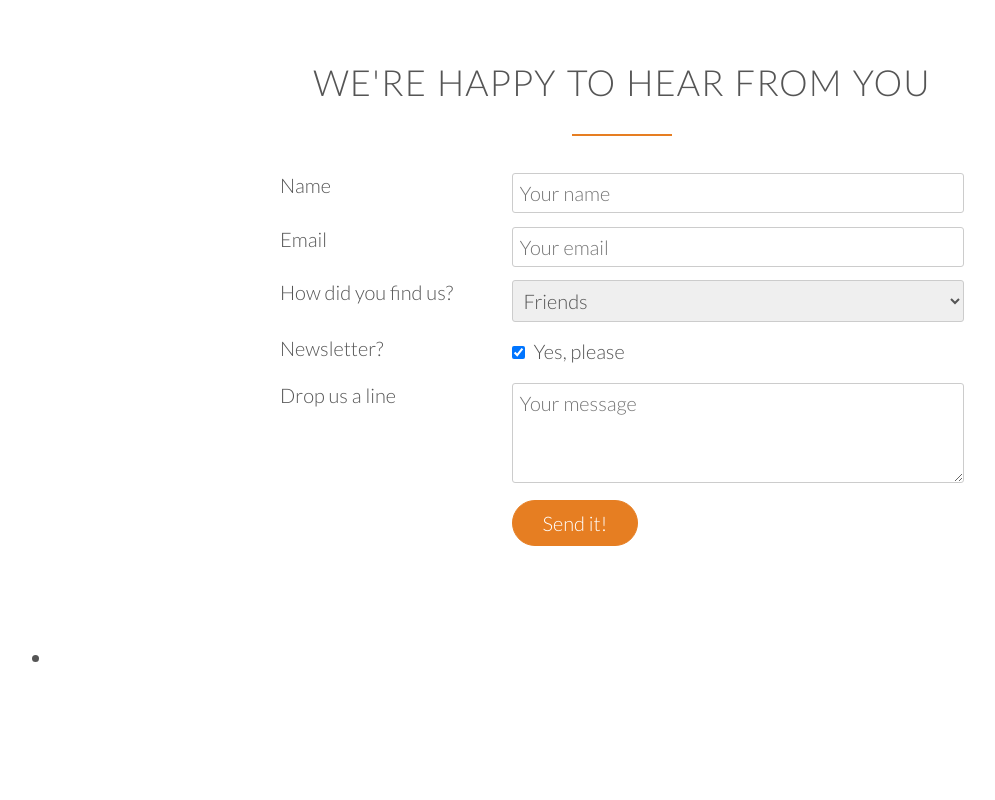
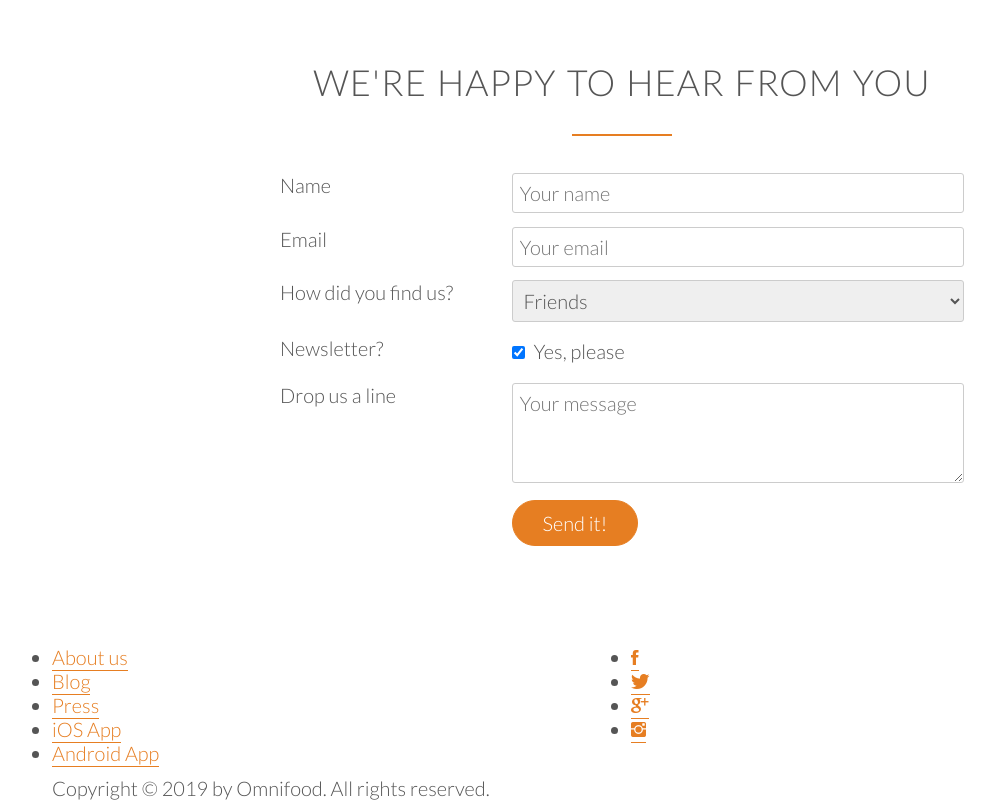
Before and after one commit to BradBones/html-css-template, a plain HTML site: page index.html in a window 1280 px wide. Shown: the part 4688-5488 px from the top of the page, without its empty margins (18-1013 px from the left). Before the commit the page ends 5368 px from the top, so only its background shows below. Drawn offline with Linux system fonts and the light colour scheme; files whose address does not match are found by name.

Commit message:
Footer HTML added

```diff
--- a/index.html
+++ b/index.html
@@ -419,15 +419,31 @@
     <!-- FOOTER -->
     <footer>
         <div class="row">
+            <!-- FOOTER NAV BAR (LEFT COLUMN) -->
             <div class="col span-1-of-2">
                 <ul class="footer-nav">
-                    <li></li>
+                    <li><a href="#">About us</a></li>
+                    <li><a href="#">Blog</a></li>
+                    <li><a href="#">Press</a></li>
+                    <li><a href="#">iOS App</a></li>
+                    <li><a href="#">Android App</a></li>
                 </ul>
             </div>
+            <!-- SOCIAL MEDIA LINKS (RIGHT COLUMN) -->
             <div class="col span-1-of-2">
-
+                <ul class="social-links">
+                    <li><a href="#"><i class="ion-social-facebook"></i></a></li>
+                    <li><a href="#"><i class="ion-social-twitter"></i></a></li>
+                    <li><a href="#"><i class="ion-social-googleplus"></i></a></li>
+                    <li><a href="#"><i class="ion-social-instagram"></i></a></li>
+                </ul>
             </div>
         </div>
+        <!-- COPYRIGHT STATEMENT -->
+        <div class="row">
+            <p>
+                Copyright &copy; 2019 by Omnifood. All rights reserved.
+            </p>
     </footer>
 
 </body>
```
